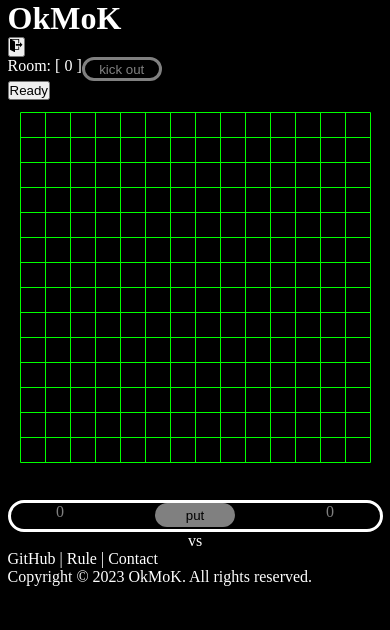
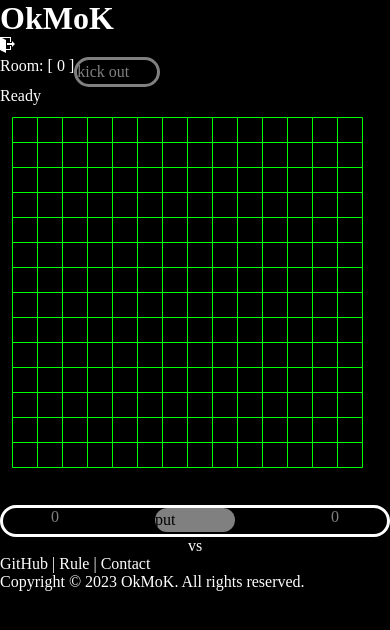
Before and after one commit to OkMoK-co/OkMoK, a Next.js app in the folder hybrid/: page /game in a window 390 px wide. Shown: the top 630 px of the page. Built offline with nearby package versions, Linux system fonts and the light colour scheme; no server answers.

Commit message:
[Style] 반응형 스타일 및 테마 속성 선언 #45

```diff
--- a/hybrid/src/styles/global-style.tsx
+++ b/hybrid/src/styles/global-style.tsx
@@ -6,16 +6,29 @@
     padding: 0;
     box-sizing: border-box;
   }
+
 	body {
-		background: ${({ theme }) => theme.colors.black};
+		width: 100vw;
+    height: 100vh;
+		background-color: ${({ theme }) => theme.colors.black};
 		color: ${({ theme }) => theme.colors.white};
-		${({ theme }) => theme.commons.flexCenter};
+	}
 
+	button {
+		all: unset;
+		cursor:pointer
 	}
+
+	input {
+		all: unset;
+	}
+
 	a {
   color: inherit;
   text-decoration: none;
-}
+	cursor: pointer;
+	}
+
 `;
 
 export default GlobalStyle;
--- a/hybrid/src/styles/style.d.ts
+++ b/hybrid/src/styles/style.d.ts
@@ -6,6 +6,7 @@
     colors: { [key: string]: string };
     fontsizes: { [key: string]: string };
     radiuses: { [key: string]: string };
-    commons: { [key: string]: string };
+    thick: { [key: string]: string };
+    flexs: { [key: string]: string };
   }
 }
--- a/hybrid/src/styles/theme.ts
+++ b/hybrid/src/styles/theme.ts
@@ -25,30 +25,42 @@
 };
 
 const fontsizes = {
-  giant: '2.1rem',
-  big: '1.2rem',
+  xxlarge: '3rem',
+  xlarge: '2rem',
+  large: '1.2rem',
   medium: '1rem',
   small: '0.8rem',
 };
 
 const radiuses = {
-  big: '1rem',
+  big: '3rem',
   small: '0.6rem',
   mini: '0.3rem',
 };
 
-const commons = {
-  flexCenter: `
+const thick = {
+  bold: '4px',
+  middle: '3px',
+  thin: '2px',
+};
+
+const flexs = {
+  center: `
     display: flex;
     justify-content: center;
     align-items: center;
   `,
-  flexCenterColumn: `
+  centerColumn: `
     display: flex;
     flex-direction: column;
     justify-content: center;
     align-items: center;
   `,
+  spaceBetween: `
+	display: flex;
+	justify-content: space-between;
+	align-items: center;
+`,
 };
 
 export const theme: DefaultTheme = {
@@ -56,5 +68,6 @@
   colors,
   fontsizes,
   radiuses,
-  commons,
+  thick,
+  flexs,
 };
```
